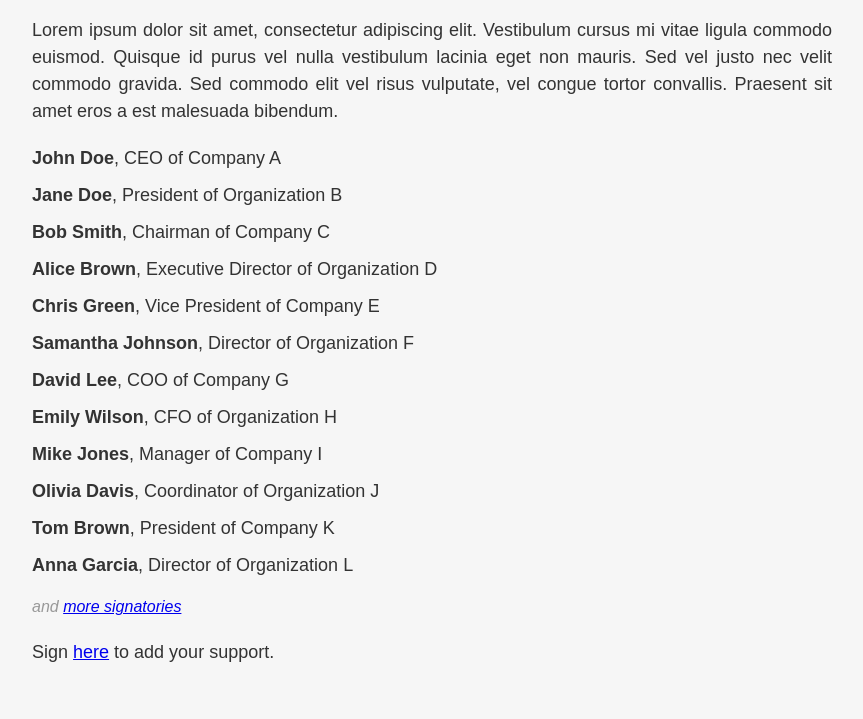
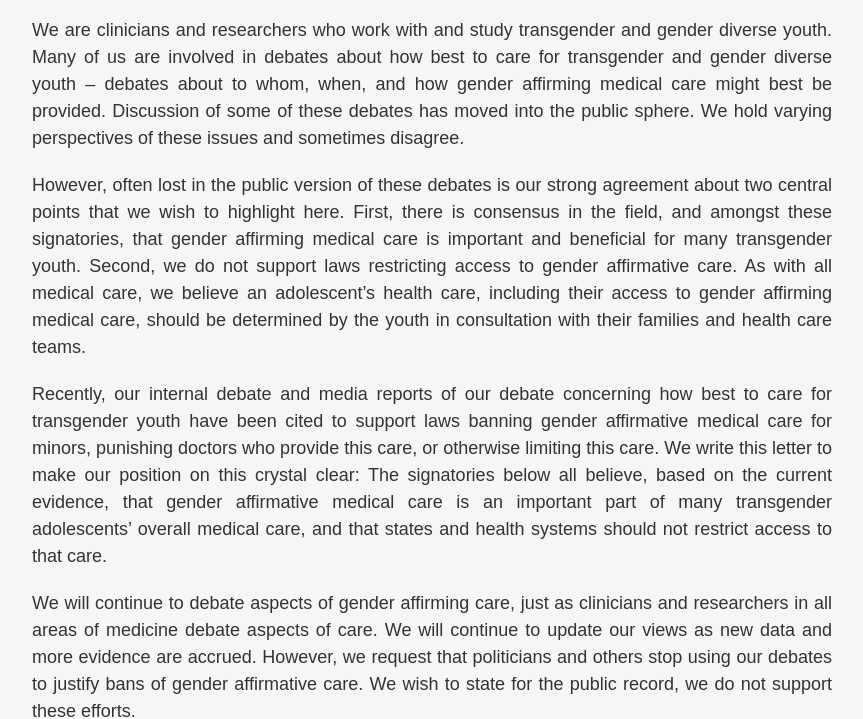
Before and after one commit to openletter2023/openletter2023, a plain HTML site: page index.html in a window 1280 px wide. Shown: the part 81-800 px from the top of the page, without its empty margins (208-1071 px from the left). Drawn offline with Linux system fonts and the light colour scheme.

Commit message:
Update index.html

```diff
--- a/index.html
+++ b/index.html
@@ -51,7 +51,14 @@
 <body>
 	<div class="container">
 		<h1>Title of the Letter</h1>
-		<p>Lorem ipsum dolor sit amet, consectetur adipiscing elit. Vestibulum cursus mi vitae ligula commodo euismod. Quisque id purus vel nulla vestibulum lacinia eget non mauris. Sed vel justo nec velit commodo gravida. Sed commodo elit vel risus vulputate, vel congue tortor convallis. Praesent sit amet eros a est malesuada bibendum.</p>
+		<p>We are clinicians and researchers who work with and study transgender and gender diverse youth. Many of us are involved in debates about how best to care for transgender and gender diverse youth – debates about to whom, when, and how gender affirming medical care might best be provided.  Discussion of some of these debates has moved into the public sphere. We hold varying perspectives of these issues and sometimes disagree.</p>
+
+<p>However, often lost in the public version of these debates is our strong agreement about two central points that we wish to highlight here. First, there is consensus in the field, and amongst these signatories, that gender affirming medical care is important and beneficial for many transgender youth. Second, we do not support laws restricting access to gender affirmative care. As with all medical care, we believe an adolescent’s health care, including their access to gender affirming medical care, should be determined by the youth in consultation with their families and health care teams. </p>
+
+<p>Recently, our internal debate and media reports of our debate concerning how best to care for transgender youth have been cited to support laws banning gender affirmative medical care for minors, punishing doctors who provide this care, or otherwise limiting this care. We write this letter to make our position on this crystal clear: The signatories below all believe, based on the current evidence, that gender affirmative medical care is an important part of many transgender adolescents’ overall medical care, and that states and health systems should not restrict access to that care.</p>
+
+<p>We will continue to debate aspects of gender affirming care, just as clinicians and researchers in all areas of medicine debate aspects of care. We will continue to update our views as new data and more evidence are accrued. However, we request that politicians and others stop using our debates to justify bans of gender affirmative care. We wish to state for the public record, we do not support these efforts.
+</p>
 		<ul>
 			<li><strong>John Doe</strong>, CEO of Company A</li>
 			<li><strong>Jane Doe</strong>, President of Organization B</li>
```
